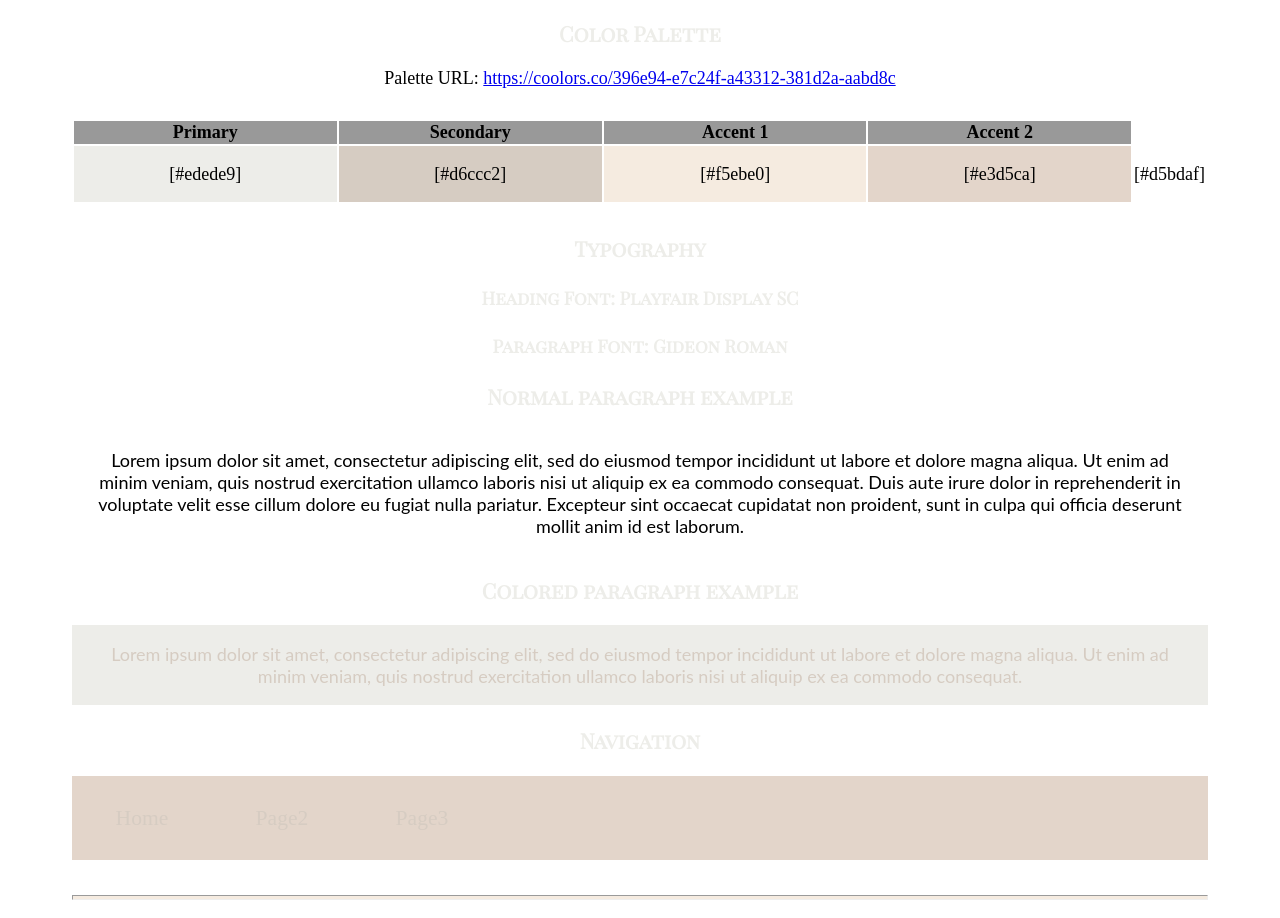
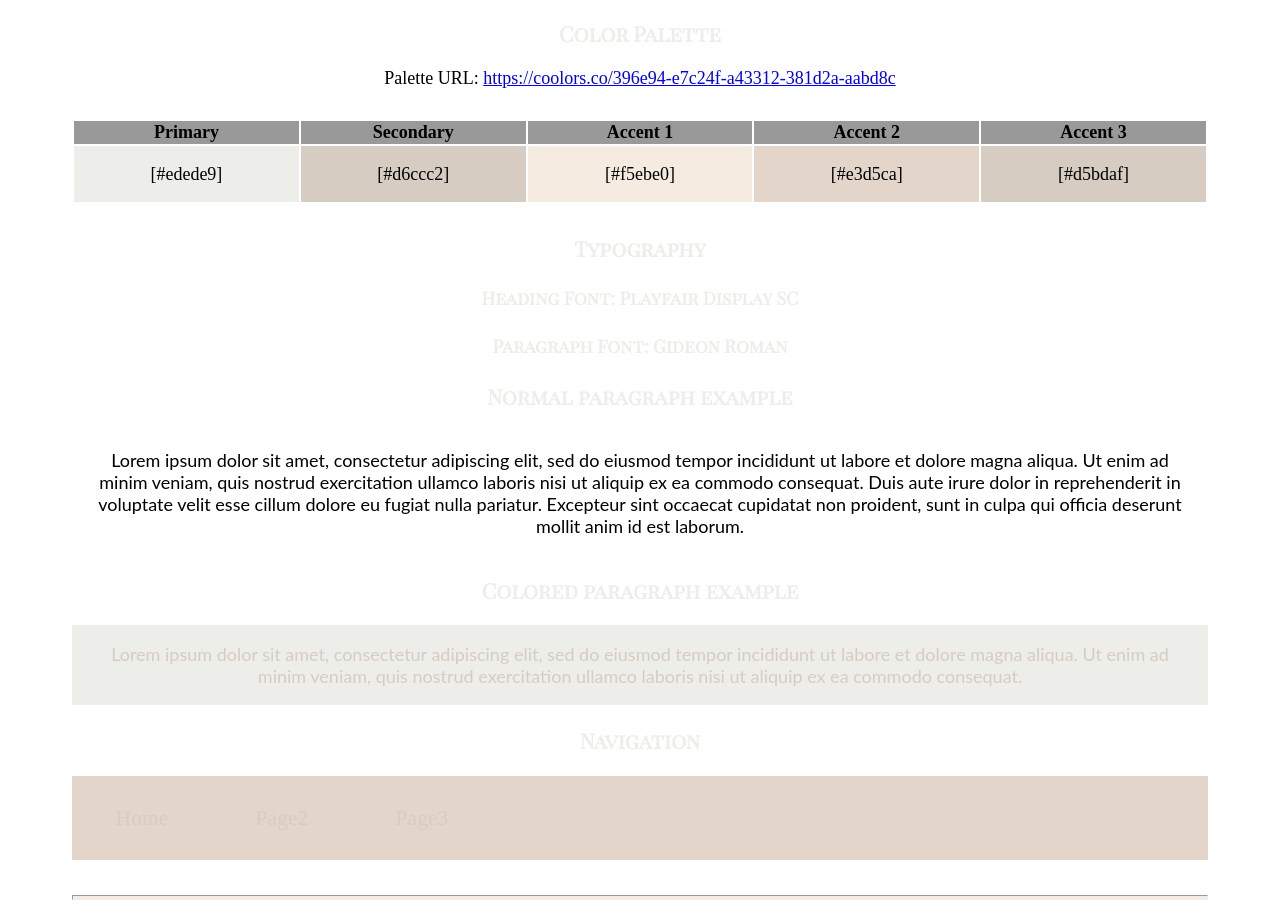
Before and after one commit to kelintang/wdd130, a plain HTML site: page personal/site-plan.html in a window 1280 px wide. Shown: the part 1051-1969 px from the top of the page. Drawn offline with Linux system fonts and the light colour scheme; a web font is replaced by a local one.

Commit message:
week 8 update

```diff
--- a/personal/site-plan.html
+++ b/personal/site-plan.html
@@ -60,7 +60,7 @@
 
 
       <table class="colors">
-        <tr><th>Primary</th><th>Secondary</th><th>Accent 1</th><th>Accent 2</th></tr>
+        <tr><th>Primary</th><th>Secondary</th><th>Accent 1</th><th>Accent 2</th><th>Accent 3</th></tr>
         <!-- Replace the numbers in the boxes below with your hex color codes. Then switch to the site-plan.css file and change your colors there as well. -->
         <tr><td class="primary">[#edede9]</td><td class="secondary">[#d6ccc2]</td><td class="accent1">[#f5ebe0]</td><td class="accent2">[#e3d5ca]</td><td class="accent3">[#d5bdaf]</td></tr>
       </table>
--- a/personal/styles/site-plan.css
+++ b/personal/styles/site-plan.css
@@ -78,7 +78,7 @@ p {
   background-color: #999;
 }
 .colors td{
-  width: 25%;
+  width: 20%;
   height: 3em;
 }
 
@@ -93,6 +93,9 @@ p {
 }
 .accent2{
   background-color: var(--accent2-color);
+}
+.accent3{
+  background-color: var(--accent3-color);
 }
 
 p.colored {
```
